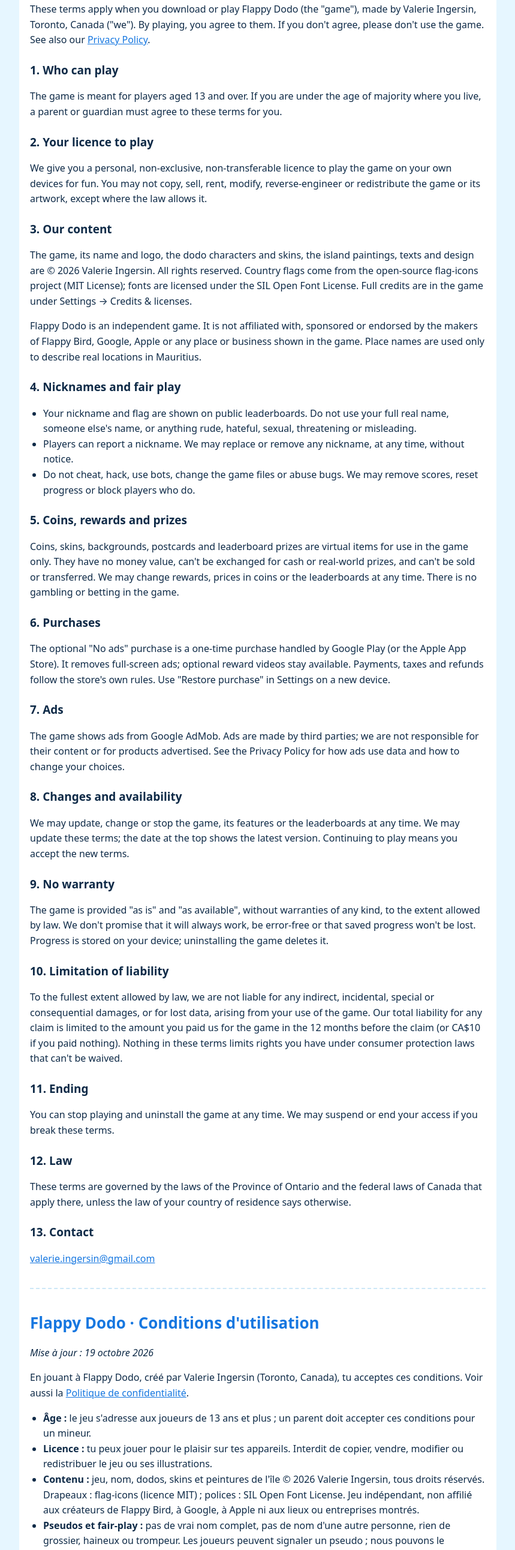
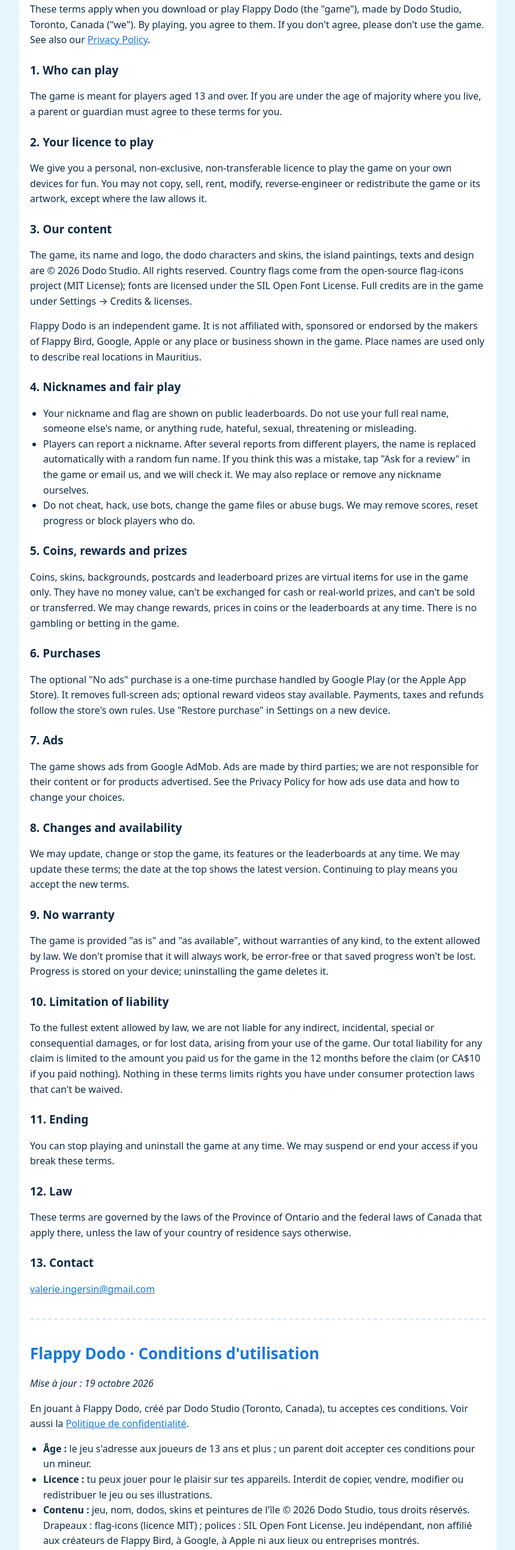
Before and after one commit to valerie2201/flappy-dodo-privacy, a plain HTML site: page terms.html in a window 1280 px wide. Shown: the part 216-2800 px from the top of the page at 60% size, without its empty margins (210-1069 px from the left). Drawn offline with Linux system fonts and the light colour scheme.

Commit message:
Use Dodo Studio name; add name review

```diff
--- a/terms.html
+++ b/terms.html
@@ -10,7 +10,7 @@
 </style></head><body><main><div class="top">🦤🇲🇺</div>
 <h1>Flappy Dodo · Terms of Use</h1>
 <p><i>Last updated: October 19, 2026</i></p>
-<p>These terms apply when you download or play Flappy Dodo (the "game"), made by Valerie Ingersin, Toronto, Canada ("we"). By playing, you agree to them. If you don't agree, please don't use the game. See also our <a href="./">Privacy Policy</a>.</p>
+<p>These terms apply when you download or play Flappy Dodo (the "game"), made by Dodo Studio, Toronto, Canada ("we"). By playing, you agree to them. If you don't agree, please don't use the game. See also our <a href="./">Privacy Policy</a>.</p>
 
 <h2>1. Who can play</h2>
 <p>The game is meant for players aged 13 and over. If you are under the age of majority where you live, a parent or guardian must agree to these terms for you.</p>
@@ -19,13 +19,13 @@
 <p>We give you a personal, non-exclusive, non-transferable licence to play the game on your own devices for fun. You may not copy, sell, rent, modify, reverse-engineer or redistribute the game or its artwork, except where the law allows it.</p>
 
 <h2>3. Our content</h2>
-<p>The game, its name and logo, the dodo characters and skins, the island paintings, texts and design are © 2026 Valerie Ingersin. All rights reserved. Country flags come from the open-source flag-icons project (MIT License); fonts are licensed under the SIL Open Font License. Full credits are in the game under Settings → Credits &amp; licenses.</p>
+<p>The game, its name and logo, the dodo characters and skins, the island paintings, texts and design are © 2026 Dodo Studio. All rights reserved. Country flags come from the open-source flag-icons project (MIT License); fonts are licensed under the SIL Open Font License. Full credits are in the game under Settings → Credits &amp; licenses.</p>
 <p>Flappy Dodo is an independent game. It is not affiliated with, sponsored or endorsed by the makers of Flappy Bird, Google, Apple or any place or business shown in the game. Place names are used only to describe real locations in Mauritius.</p>
 
 <h2>4. Nicknames and fair play</h2>
 <ul>
 <li>Your nickname and flag are shown on public leaderboards. Do not use your full real name, someone else's name, or anything rude, hateful, sexual, threatening or misleading.</li>
-<li>Players can report a nickname. We may replace or remove any nickname, at any time, without notice.</li>
+<li>Players can report a nickname. After several reports from different players, the name is replaced automatically with a random fun name. If you think this was a mistake, tap "Ask for a review" in the game or email us, and we will check it. We may also replace or remove any nickname ourselves.</li>
 <li>Do not cheat, hack, use bots, change the game files or abuse bugs. We may remove scores, reset progress or block players who do.</li>
 </ul>
 
@@ -59,12 +59,12 @@
 <hr>
 <h1>Flappy Dodo · Conditions d'utilisation</h1>
 <p><i>Mise à jour : 19 octobre 2026</i></p>
-<p>En jouant à Flappy Dodo, créé par Valerie Ingersin (Toronto, Canada), tu acceptes ces conditions. Voir aussi la <a href="./">Politique de confidentialité</a>.</p>
+<p>En jouant à Flappy Dodo, créé par Dodo Studio (Toronto, Canada), tu acceptes ces conditions. Voir aussi la <a href="./">Politique de confidentialité</a>.</p>
 <ul>
 <li><b>Âge :</b> le jeu s'adresse aux joueurs de 13 ans et plus ; un parent doit accepter ces conditions pour un mineur.</li>
 <li><b>Licence :</b> tu peux jouer pour le plaisir sur tes appareils. Interdit de copier, vendre, modifier ou redistribuer le jeu ou ses illustrations.</li>
-<li><b>Contenu :</b> jeu, nom, dodos, skins et peintures de l'île © 2026 Valerie Ingersin, tous droits réservés. Drapeaux : flag-icons (licence MIT) ; polices : SIL Open Font License. Jeu indépendant, non affilié aux créateurs de Flappy Bird, à Google, à Apple ni aux lieux ou entreprises montrés.</li>
-<li><b>Pseudos et fair-play :</b> pas de vrai nom complet, pas de nom d'une autre personne, rien de grossier, haineux ou trompeur. Les joueurs peuvent signaler un pseudo ; nous pouvons le remplacer ou le supprimer. Triche interdite : scores retirés ou joueur bloqué.</li>
+<li><b>Contenu :</b> jeu, nom, dodos, skins et peintures de l'île © 2026 Dodo Studio, tous droits réservés. Drapeaux : flag-icons (licence MIT) ; polices : SIL Open Font License. Jeu indépendant, non affilié aux créateurs de Flappy Bird, à Google, à Apple ni aux lieux ou entreprises montrés.</li>
+<li><b>Pseudos et fair-play :</b> pas de vrai nom complet, pas de nom d'une autre personne, rien de grossier, haineux ou trompeur. Les joueurs peuvent signaler un pseudo ; après plusieurs signalements, il est remplacé automatiquement. En cas d'erreur, demande une vérification dans le jeu ou par e-mail. Triche interdite : scores retirés ou joueur bloqué.</li>
 <li><b>Pièces et récompenses :</b> objets virtuels sans valeur en argent, non échangeables contre de l'argent ou des prix réels. Pas de jeu d'argent.</li>
 <li><b>Achat « Sans pubs » :</b> achat unique géré par Google Play (ou Apple) ; paiements et remboursements selon les règles de la boutique.</li>
 <li><b>Pubs :</b> fournies par Google AdMob ; nous ne sommes pas responsables de leur contenu.</li>
```
Also changed, not shown: index.html (+1 -1 lines).
